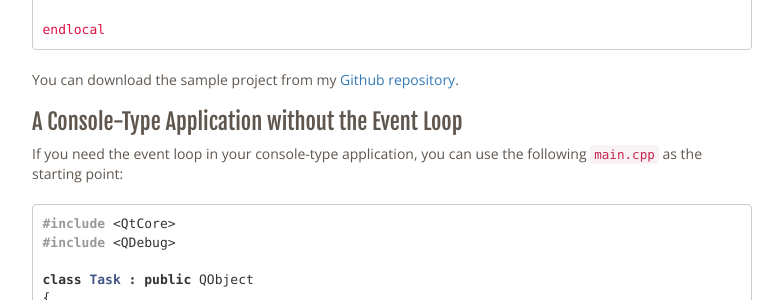
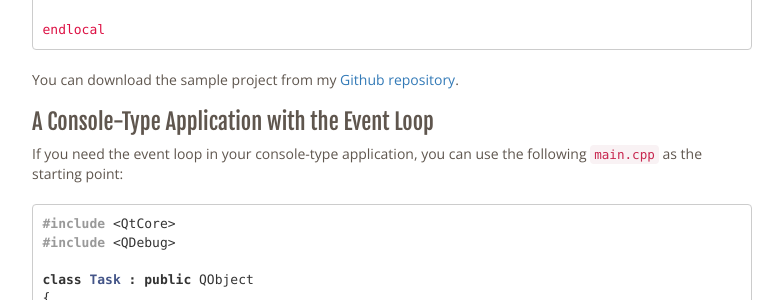
Before and after one commit to surreylabs/tomghuang.github.io, a Jekyll site: the page built from _posts/2015-07-12-how-to-implement-a-console-type-application-in-qt5.markdown, in a window 1280 px wide and 900 px high, scrolled down 4137 px. Shown: the part 153-453 px from the top of the window, without its empty margins (248-1031 px from the left). Built offline with Jekyll 4.4.1, drawn with Linux system fonts in a browser that asks for light colours; nearby versions of some CDN libraries; Markdown is read by kramdown in place of the engine named in the settings.

Commit message:
Update 2015-07-12-how-to-implement-a-console-type-application-in-qt5.markdown

```diff
--- a/_posts/2015-07-12-how-to-implement-a-console-type-application-in-qt5.markdown
+++ b/_posts/2015-07-12-how-to-implement-a-console-type-application-in-qt5.markdown
@@ -223,7 +223,7 @@ endlocal
 You can download the sample project from my [Github repository](https://github.com/tomghuang/qt5-console-example).
 
 
-### A Console-Type Application without the Event Loop
+### A Console-Type Application with the Event Loop
 
 If you need the event loop in your console-type application, you can use the following `main.cpp` as the starting point:
 
```
